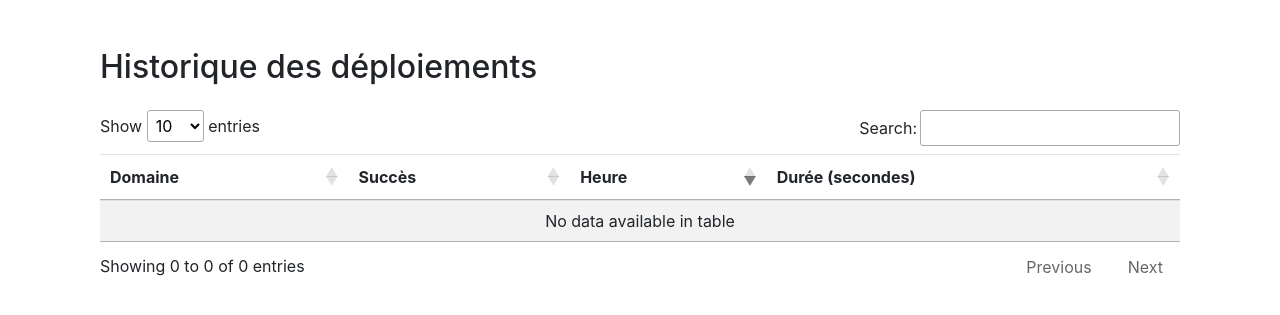
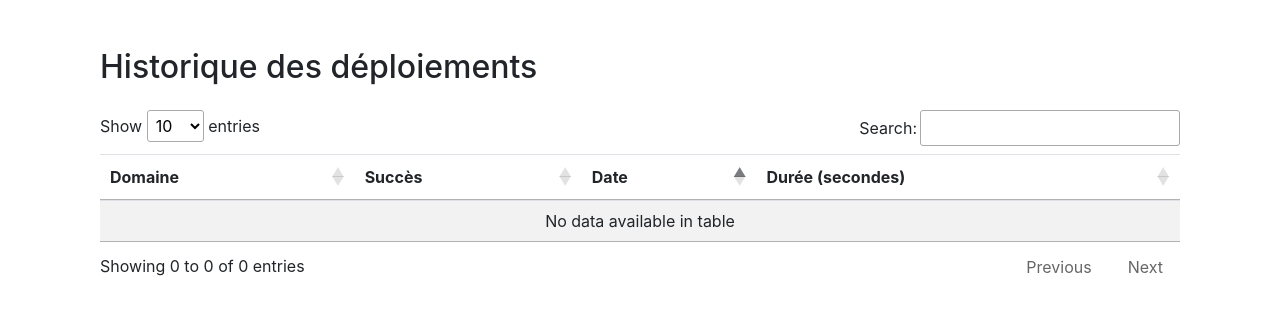
Before and after one commit to eldertek/wp-deploy, a Flask app: page /deployments in a window 1280 px wide. Shown: the part 56-371 px from the top of the page. Run offline with Flask 3, Linux system fonts and the light colour scheme; a user stored in the database is signed in; parts of the project's set-up code (start-up, migrations or seed data) failed here and were passed over; some libraries are stand-ins or nearby versions.

Commit message:
update deployments.html

```diff
--- a/templates/deployments.html
+++ b/templates/deployments.html
@@ -11,7 +11,7 @@
                 <tr>
                     <th>Domaine</th>
                     <th>Succès</th>
-                    <th>Heure</th>
+                    <th>Date</th>
                     <th>Durée (secondes)</th>
                 </tr>
             </thead>
@@ -37,9 +37,18 @@
 {% block scripts %}
 <script type="text/javascript" charset="utf8" src="https://cdn.datatables.net/1.11.5/js/jquery.dataTables.min.js"></script>
 <script>
+    $.fn.dataTable.ext.type.order['date-euro'] = function(data) {
+        var dateParts = data.split(' ')[0].split('/');
+        var timeParts = data.split(' ')[1].split(':');
+        return new Date(dateParts[2], dateParts[1] - 1, dateParts[0], timeParts[0], timeParts[1], timeParts[2]).getTime();
+    };
+
     $(document).ready(function() {
         $('#deploymentsTable').DataTable({
-            "order": [[2, "desc"]],
+            "columnDefs": [
+                { "type": "date-euro", "targets": 2 }
+            ],
+            "order": [[2, "asc"]],
             "language": {
                 url: '//cdn.datatables.net/plug-ins/2.0.8/i18n/fr-FR.json',
             }
```
